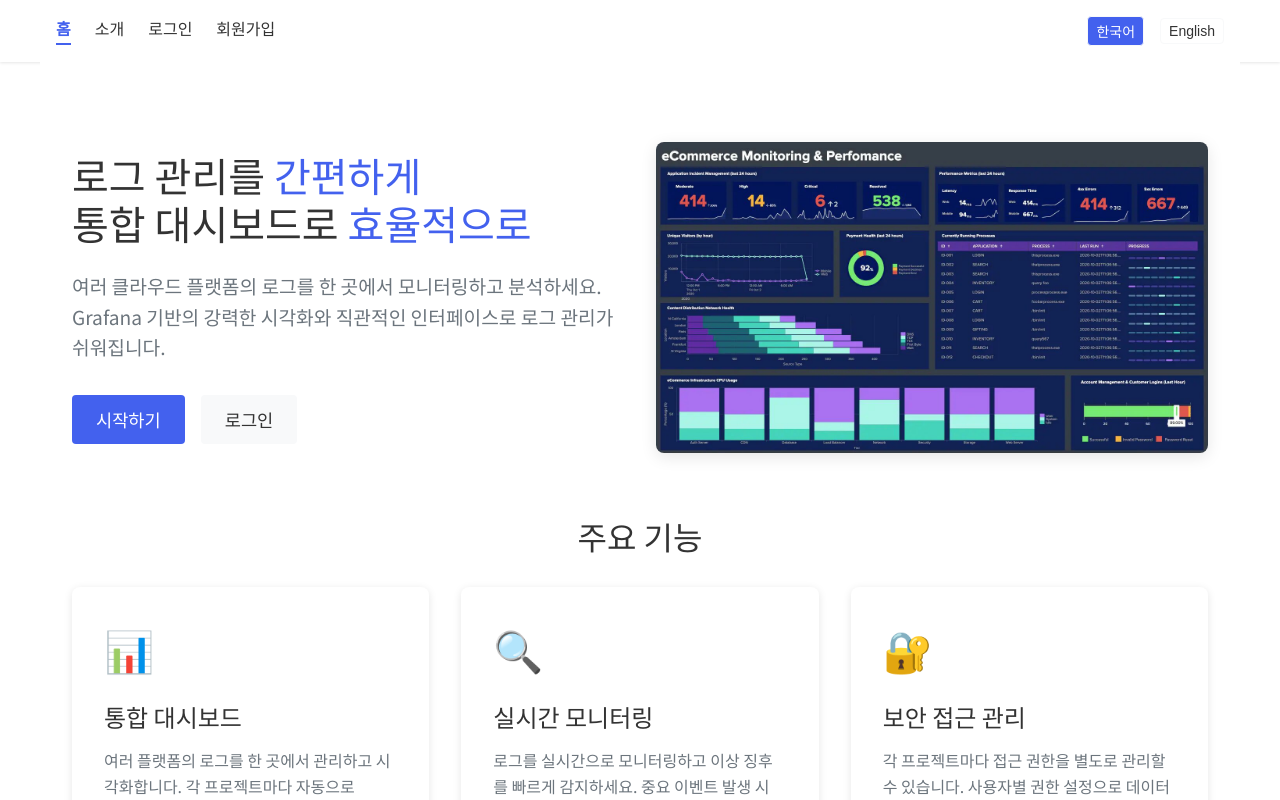
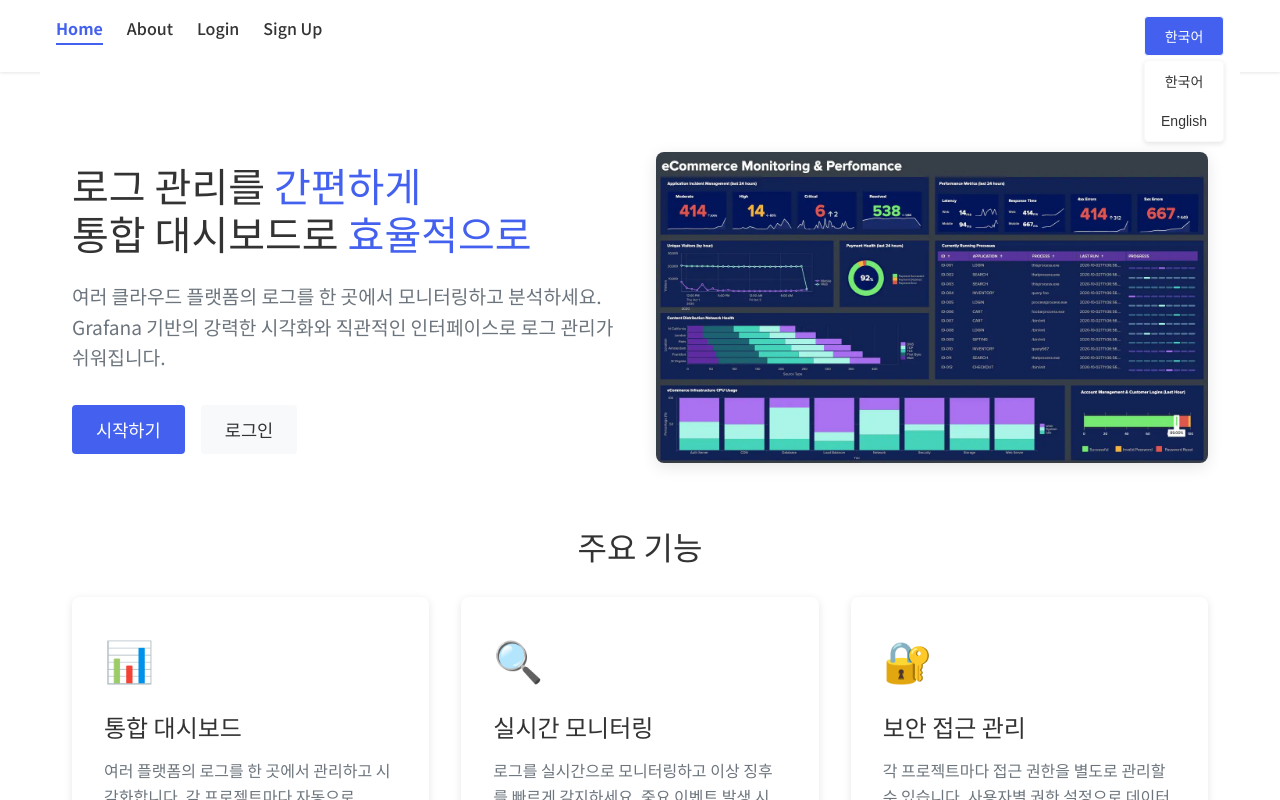
Before and after one commit to uthem150/log-management-platform-front, a React (Vite) app: page / in a window 1280 px wide. Both pictures are taken after a click on the button "한국어". Shown: the top 800 px of the page. Built offline with nearby package versions, Linux system fonts and the light colour scheme; no server answers.

Commit message:
feat: i18 언어 변환 기능 드롭다운 버튼으로 변경

```diff
--- a/src/components/common/LanguageSwitcher.tsx
+++ b/src/components/common/LanguageSwitcher.tsx
@@ -1,43 +1,116 @@
 // src/components/common/LanguageSwitcher.tsx
+import { useState, useRef, useEffect } from "react";
 import { useTranslation } from "react-i18next";
 import styled from "@emotion/styled";
 import { colors } from "../../styles/theme";
 
 const SwitcherContainer = styled.div`
+  position: relative;
+  display: inline-block;
+`;
+
+const CurrentLanguage = styled.button`
+  background: ${colors.primary};
+  color: ${colors.white};
+  border: 1px solid ${colors.lightGray};
+  border-radius: 4px;
+  padding: 0.5rem 1rem;
+  cursor: pointer;
+  font-size: 0.875rem;
   display: flex;
   align-items: center;
-  gap: 1rem;
+  gap: 0.5rem;
+  height: 40px; /* 고정된 높이 설정 */
+  min-width: 80px; /* 최소 너비 설정 */
+  justify-content: center; /* 내용과 화살표 정렬 */
+
+  &:hover {
+    background: ${colors.secondary}; /* 또는 적절한 hover 색상 */
+  }
 `;
 
-const LanguageButton = styled.button<{ active: boolean }>`
-  background: ${props => (props.active ? colors.primary : "transparent")};
-  color: ${props => (props.active ? colors.white : colors.text)};
+// isOpen prop에 따라 표시 여부가 결정됨
+const LanguageList = styled.div<{ isOpen: boolean }>`
+  position: absolute;
+  top: 100%;
+  left: 0;
+  width: 100%;
+  background: ${colors.white};
   border: 1px solid ${colors.lightGray};
   border-radius: 4px;
-  padding: 0.25rem 0.5rem;
+  margin-top: 0.25rem;
+  display: ${props => (props.isOpen ? "block" : "none")};
+  z-index: 10; // 다른 요소 위에 표시
+  box-shadow: 0 2px 5px rgba(0, 0, 0, 0.1);
+`;
+
+const LanguageOption = styled.button`
+  width: 100%;
+  background: transparent;
+  border: none;
   cursor: pointer;
   font-size: 0.875rem;
+  color: ${colors.text};
+  height: 40px; /* 옵션 항목도 같은 높이 설정 */
 
   &:hover {
-    background: ${props => (props.active ? colors.primary : colors.lightGray)};
+    background: ${colors.lightGray};
   }
 `;
 
 const LanguageSwitcher = () => {
   const { i18n } = useTranslation();
+  const [isOpen, setIsOpen] = useState(false);
 
+  // dropdownRef로 언어 선택기 DOM 요소 참조
+  const dropdownRef = useRef<HTMLDivElement>(null);
+
+  const availableLanguages = [
+    { code: "ko", label: "한국어" },
+    { code: "en", label: "English" }
+  ];
+
+  const toggleDropdown = () => {
+    setIsOpen(!isOpen);
+  };
+
+  // 선택된 언어 코드로 i18n 언어 변경 및 드롭다운 메뉴 닫기
   const changeLanguage = (lng: string) => {
     i18n.changeLanguage(lng);
+    setIsOpen(false);
   };
 
+  useEffect(() => {
+    // 클릭 위치가 dropdownRef 외부인지 확인
+    const handleClickOutside = (event: MouseEvent) => {
+      if (dropdownRef.current && !dropdownRef.current.contains(event.target as Node)) {
+        setIsOpen(false);
+      }
+    };
+
+    // 컴포넌트 마운트 시 이벤트 리스너 등록
+    document.addEventListener("mousedown", handleClickOutside);
+    return () => {
+      document.removeEventListener("mousedown", handleClickOutside);
+    };
+  }, []);
+
+  const currentLanguage =
+    availableLanguages.find(lang => lang.code === i18n.language) || availableLanguages[0];
+
   return (
-    <SwitcherContainer>
-      <LanguageButton active={i18n.language === "ko"} onClick={() => changeLanguage("ko")}>
-        한국어
-      </LanguageButton>
-      <LanguageButton active={i18n.language === "en"} onClick={() => changeLanguage("en")}>
-        English
-      </LanguageButton>
+    <SwitcherContainer ref={dropdownRef}>
+      <CurrentLanguage onClick={toggleDropdown}>
+        <span>{currentLanguage.label}</span>
+      </CurrentLanguage>
+
+      <LanguageList isOpen={isOpen}>
+        {availableLanguages.map(language => (
+          <LanguageOption key={language.code} onClick={() => changeLanguage(language.code)}>
+            {language.label}
+          </LanguageOption>
+        ))}
+      </LanguageList>
     </SwitcherContainer>
   );
 };
--- a/src/pages/GithubCallback.tsx
+++ b/src/pages/GithubCallback.tsx
@@ -25,8 +25,8 @@ const Message = styled.p`
 `;
 
 const GithubCallback = () => {
-  const location = useLocation();
-  const navigate = useNavigate();
+  const location = useLocation(); // 현재 URL 정보를 가져와 GitHub에서 전달된 인증 코드를 추출
+  const navigate = useNavigate(); // 인증 성공/실패 후 다른 페이지로 이동하기 위해 사용
   const login = useAuthStore(state => state.login);
 
   useEffect(() => {
@@ -40,7 +40,7 @@ const GithubCallback = () => {
       }
 
       try {
-        const result = await authApi.githubLogin({ code });
+        const result = await authApi.githubLogin({ code }); // URL에서 쿼리 파라미터 code를 추출(GitHub이 인증 성공 후 제공하는 인증 코드)
         login(result.data.user, result.data.token);
         navigate("/");
       } catch (error) {
```
